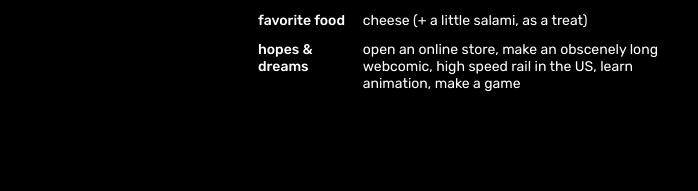
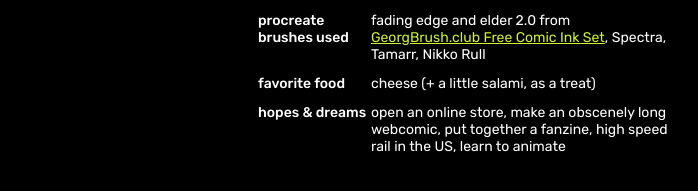
Before and after one commit to ratfestival/ratfestival.github.io, a plain HTML site: page index.html in a window 1280 px wide. Both pictures are taken after a click on the item "about". Shown: the part 481-672 px from the top of the page, without its empty margins (288-986 px from the left). Drawn offline with nearby package versions, Linux system fonts and the light colour scheme; a web font is replaced by a local one.

Commit message:
Update index.html

```diff
--- a/index.html
+++ b/index.html
@@ -128,12 +128,16 @@
                                 </td>
                             </tr>
                             <tr>
+                                <th>procreate brushes used</th>
+                                <td>fading edge and elder 2.0 from <a href="https://georgvw.gumroad.com/l/free_procreate_ink_brushes">GeorgBrush.club Free Comic Ink Set</a>, Spectra, Tamarr, Nikko Rull</td>
+                            </tr>
+                            <tr>
                                 <th>favorite food</th>
                                 <td>cheese (+ a little salami, as a treat)</td>
                             </tr>
                             <tr>
                                 <th>hopes & dreams</th>
-                                <td>open an online store, make an obscenely long webcomic, high speed rail in the US, learn animation, make a game</td>
+                                <td>open an online store, make an obscenely long webcomic, put together a fanzine, high speed rail in the US, learn to animate</td>
                             </tr>
                             </tbody>
                         </table>
```
